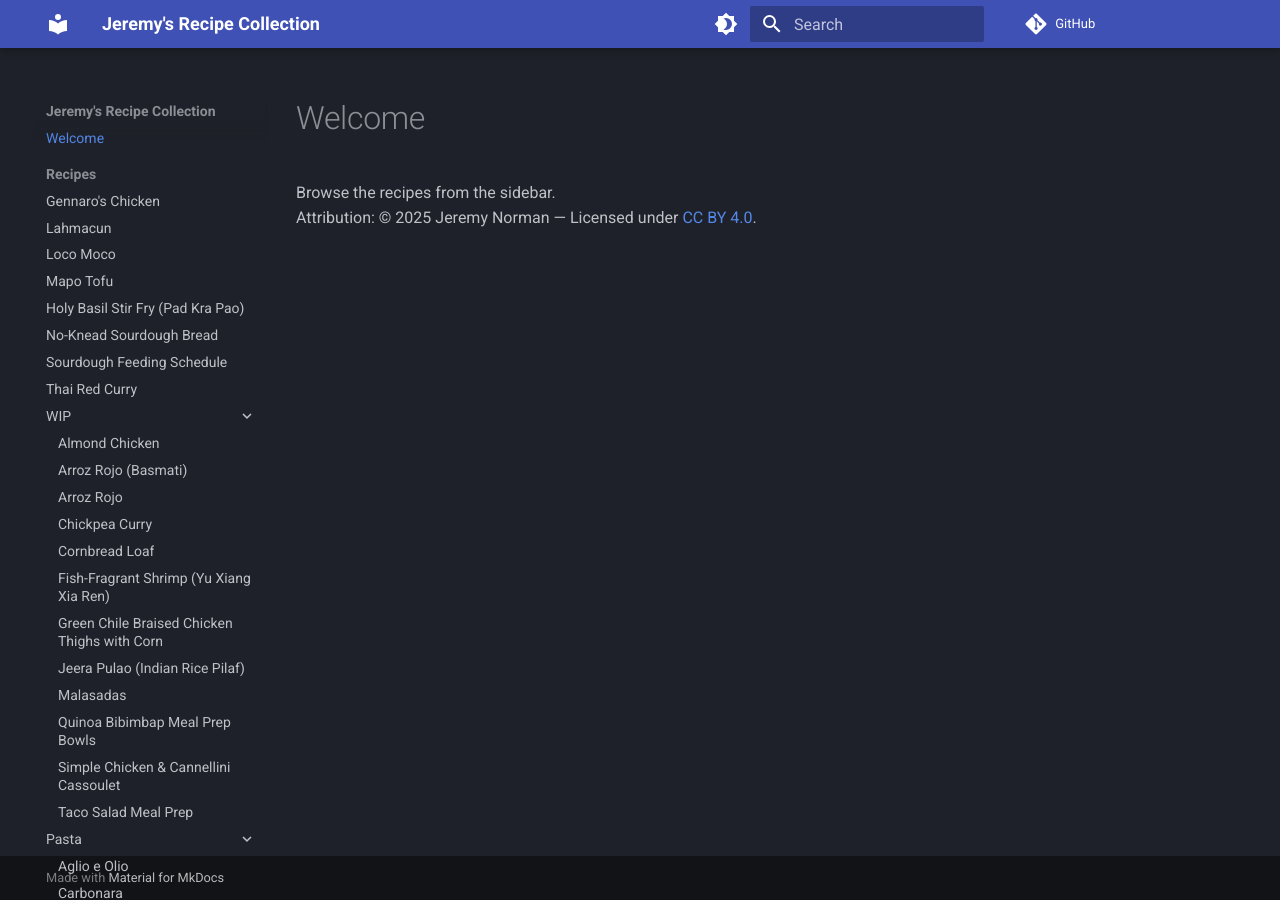
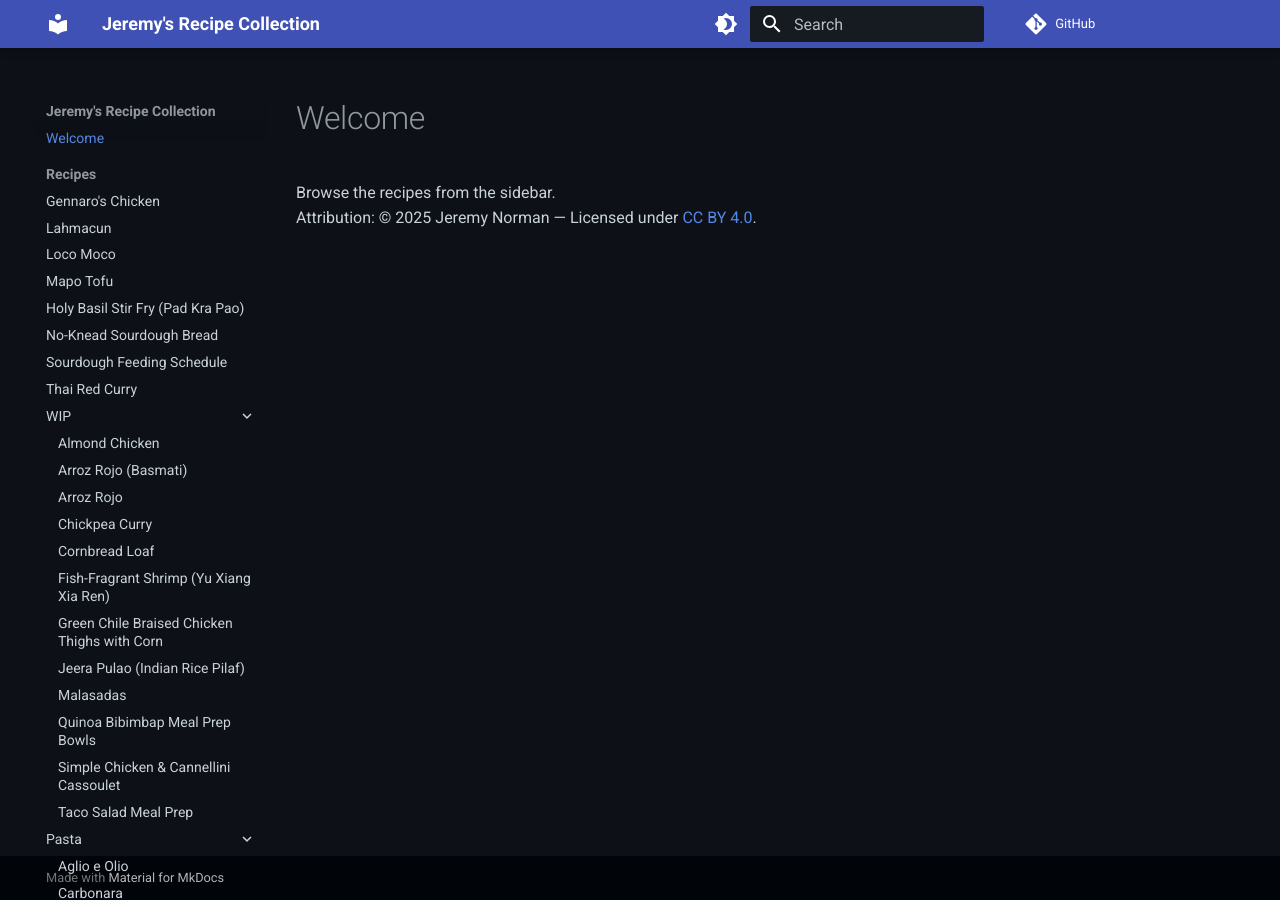
Before and after one commit to normanj9/recipes, an MkDocs documentation site: the page built from docs/index.md, in a window 1280 px wide. Built offline with MkDocs 1.6.1 and Material for MkDocs 9.7.7, drawn with Linux system fonts in a browser that asks for light colours; comment, search, counter and statistics services are not loaded.

Commit message:
Darken MkDocs dark mode to match GitHub's native background (#1)

```diff
--- /dev/null
+++ b/docs/stylesheets/extra.css
@@ -0,0 +1,29 @@
+/* Push dark mode (slate scheme) contrast closer to GitHub's native dark
+   background instead of Material's default medium-grey slate. */
+[data-md-color-scheme="slate"] {
+  --md-default-bg-color: #0d1117;
+  --md-default-bg-color--light: rgba(13, 17, 23, 0.7);
+  --md-default-bg-color--lighter: rgba(13, 17, 23, 0.4);
+  --md-default-bg-color--lightest: rgba(13, 17, 23, 0.15);
+
+  --md-default-fg-color: #c9d1d9;
+  --md-default-fg-color--light: rgba(201, 209, 217, 0.7);
+  --md-default-fg-color--lighter: rgba(201, 209, 217, 0.45);
+  --md-default-fg-color--lightest: rgba(201, 209, 217, 0.15);
+
+  --md-code-bg-color: #161b22;
+  --md-code-fg-color: #c9d1d9;
+
+  --md-footer-bg-color: #010409;
+  --md-footer-bg-color--dark: #010409;
+
+  --md-typeset-table-color: rgba(201, 209, 217, 0.15);
+}
+
+/* The header/tabs bar stays on the primary color, but nav/TOC sidebars and
+   search overlays should pick up the darker background too. */
+[data-md-color-scheme="slate"] .md-nav__source,
+[data-md-color-scheme="slate"] .md-search__form,
+[data-md-color-scheme="slate"] .md-search__output {
+  background-color: #161b22;
+}
--- a/mkdocs.yml
+++ b/mkdocs.yml
@@ -23,6 +23,9 @@ theme:
         icon: material/brightness-7
         name: Switch to dark mode
 
+extra_css:
+  - stylesheets/extra.css
+
 markdown_extensions:
   - tables
   - attr_list
```
